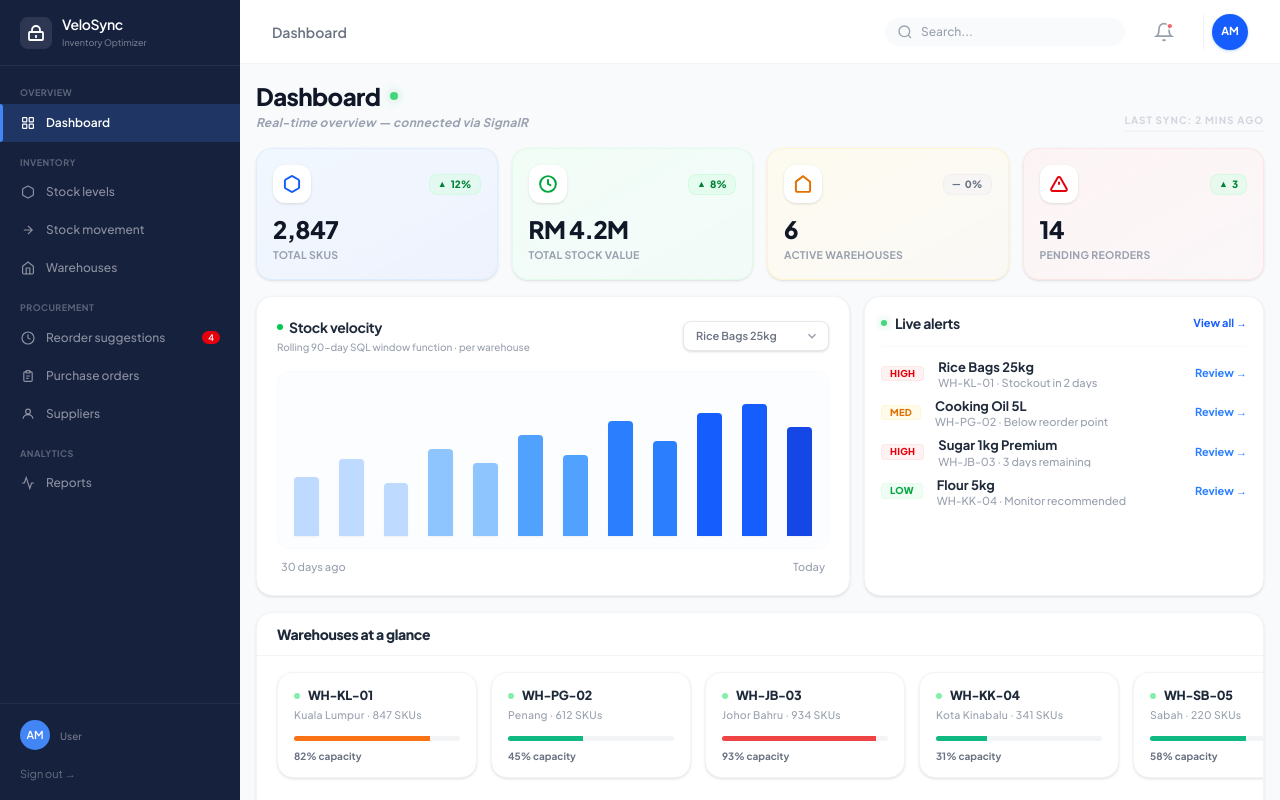
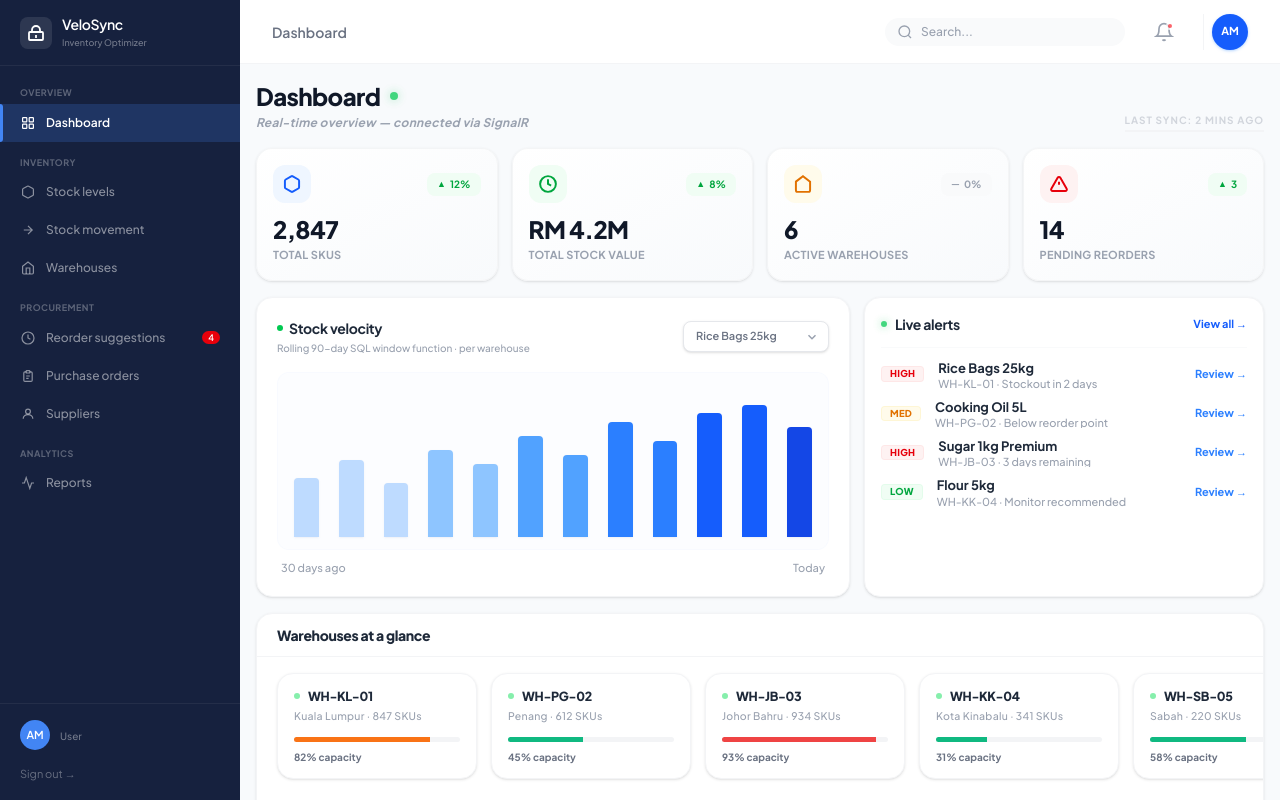
Before and after one commit to Majid-Mj/VeloSyncOptimizer-Frontend, a React (Vite) app: page /dashboard in a window 1280 px wide. Built offline with nearby package versions, Linux system fonts and the light colour scheme.

Commit message:
Refactor KPI cards to share a unified single light gradient background

```diff
--- a/src/Components/Dashboard/StatCard.jsx
+++ b/src/Components/Dashboard/StatCard.jsx
@@ -5,41 +5,32 @@ const StatCard = ({ icon, label, value, trend, trendType = 'up', color = 'blue'
   const isDown = trendType === 'down';
   const isUp = trendType === 'up';
 
-  // Beautiful gradient card backgrounds and matching border strokes
-  const cardBgClasses = {
-    blue: 'bg-gradient-to-br from-[#eff6ff]/75 to-[#e0e7ff]/40 border-[#dbeafe]/80 hover:from-[#eff6ff]/90 hover:to-[#e0e7ff]/60 transition-all',
-    green: 'bg-gradient-to-br from-[#f0fdf4]/75 to-[#ecfdf5]/40 border-[#dcfce7]/80 hover:from-[#f0fdf4]/90 hover:to-[#ecfdf5]/60 transition-all',
-    amber: 'bg-gradient-to-br from-[#fffbeb]/75 to-[#fff7ed]/40 border-[#fef3c7]/80 hover:from-[#fffbeb]/90 hover:to-[#fff7ed]/60 transition-all',
-    red: 'bg-gradient-to-br from-[#fef2f2]/75 to-[#fff1f2]/40 border-[#fee2e2]/80 hover:from-[#fef2f2]/90 hover:to-[#fff1f2]/60 transition-all',
-    gray: 'bg-gradient-to-br from-gray-50/75 to-gray-100/40 border-gray-200/80 hover:from-gray-50/90 hover:to-gray-100/60 transition-all'
-  };
-
-  // Vivid matching text/icon stroke colors
-  const textClasses = {
-    blue: 'text-blue-600',
-    green: 'text-green-600',
-    amber: 'text-amber-600',
-    red: 'text-red-600',
-    gray: 'text-gray-500'
+  // Soft, color-coded shaded backgrounds for each card's icon pill
+  const iconClasses = {
+    blue: 'bg-blue-50 text-blue-600',
+    green: 'bg-green-50 text-green-600',
+    amber: 'bg-amber-50 text-amber-600',
+    red: 'bg-red-50 text-red-600',
+    gray: 'bg-gray-50 text-gray-500'
   };
 
   const trendClasses = {
-    up: 'bg-green-100/60 text-green-700 border border-green-200/40',
-    down: 'bg-red-100/60 text-red-700 border border-red-200/40',
-    neutral: 'bg-gray-100/60 text-gray-500 border border-gray-200/40'
+    up: 'bg-green-50 text-green-600',
+    down: 'bg-red-50 text-red-600',
+    neutral: 'bg-gray-50 text-gray-400'
   };
 
   return (
-    <div className={`rounded-2xl p-4 shadow-sm border flex flex-col gap-3.5 hover:shadow-md transition-all duration-300 cursor-default group ${cardBgClasses[color]}`}>
+    <div className="bg-gradient-to-br from-white to-[#f8fafc] hover:to-[#f1f5f9] rounded-2xl p-4 shadow-sm border border-gray-100/90 flex flex-col gap-3.5 hover:shadow-md transition-all duration-300 cursor-default group">
       <div className="flex items-center justify-between">
-        {/* Elevated white icon card floating inside the tinted background */}
-        <div className={`w-9.5 h-9.5 bg-white border border-white/50 rounded-xl flex items-center justify-center shadow-sm shrink-0 transition-transform group-hover:scale-105 duration-300 ${textClasses[color]}`}>
+        {/* Color-coded shaded background icon pill */}
+        <div className={`w-9.5 h-9.5 rounded-xl flex items-center justify-center shrink-0 transition-transform group-hover:scale-105 duration-300 ${iconClasses[color]}`}>
           <div className="scale-105">{icon}</div>
         </div>
 
         {/* Trend tag with light background and colored text */}
         {trend && (
-          <div className={`flex items-center gap-1 px-2 py-0.5 rounded-lg text-[10px] font-extrabold ${trendClasses[trendType]}`}>
+          <div className={`flex items-center gap-1 px-2.5 py-1 rounded-lg text-[10px] font-bold ${trendClasses[trendType]}`}>
             <span className="text-[9px]">{isUp ? '▲' : isDown ? '▼' : '—'}</span>
             <span>{trend}</span>
           </div>
@@ -48,7 +39,7 @@ const StatCard = ({ icon, label, value, trend, trendType = 'up', color = 'blue'
 
       <div>
         <div className="text-2xl font-black text-gray-900 tracking-tight leading-none">{value}</div>
-        <div className="text-[10.5px] font-bold text-gray-400 mt-1.5 uppercase tracking-wide">{label}</div>
+        <div className="text-[11px] font-bold text-gray-400 mt-1.5 uppercase tracking-wide">{label}</div>
       </div>
     </div>
   );
```
